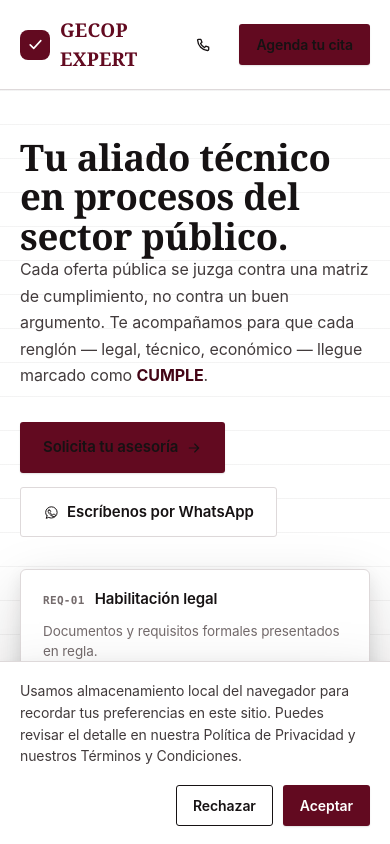
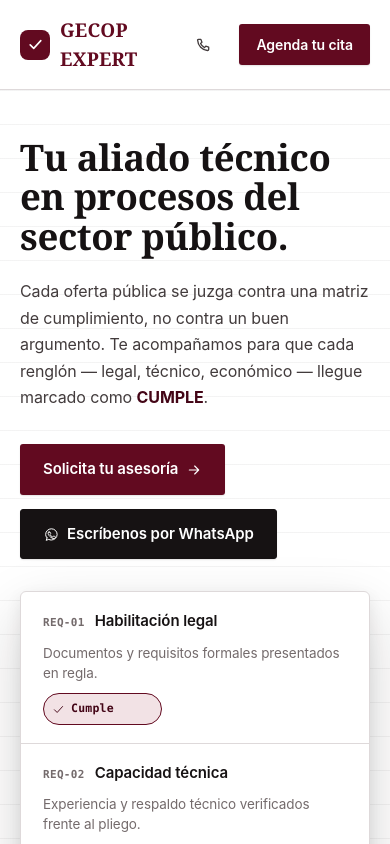
Before and after one commit to IONOS-HUB/geoexpert, a React (Vite) app: page / in a window 390 px wide. Shown: the top 844 px of the page. Built offline with nearby package versions, Linux system fonts and the light colour scheme.

Commit message:
Update index.html language to Spanish; remove Cookie Consent components and related context; enhance form validation in Contact section; optimize CSS styles and breakpoints; update Privacy Policy to reflect no cookie usage.

```diff
--- a/index.html
+++ b/index.html
@@ -1,5 +1,5 @@
 <!doctype html>
-<html lang="en">
+<html lang="es">
   <head>
     <meta charset="UTF-8" />
     <link rel="icon" type="image/svg+xml" href="/favicon.svg" />
--- a/src/components/CookieConsentBanner.tsx
+++ /dev/null
@@ -1,29 +0,0 @@
-import { Link } from 'react-router-dom'
-import { useCookieConsentContext } from '../lib/useCookieConsentContext'
-
-export function CookieConsentBanner() {
-  const { status, accept, reject } = useCookieConsentContext()
-
-  if (status !== null) return null
-
-  return (
-    <div className="cookie-banner" role="dialog" aria-live="polite" aria-label="Uso de cookies">
-      <div className="wrap cookie-banner-inner">
-        <p>
-          Usamos almacenamiento local del navegador para recordar tus preferencias en este
-          sitio. Puedes revisar el detalle en nuestra{' '}
-          <Link to="/politica-de-privacidad#cookies">Política de Privacidad</Link> y nuestros{' '}
-          <Link to="/terminos-y-condiciones">Términos y Condiciones</Link>.
-        </p>
-        <div className="cookie-banner-actions">
-          <button type="button" className="btn btn-secondary btn-sm" onClick={reject}>
-            Rechazar
-          </button>
-          <button type="button" className="btn btn-primary btn-sm" onClick={accept}>
-            Aceptar
-          </button>
-        </div>
-      </div>
-    </div>
-  )
-}
--- a/src/index.css
+++ b/src/index.css
@@ -37,6 +37,9 @@
   --font-display: 'Spectral', 'Iowan Old Style', Georgia, serif;
   --font-body: 'Inter', system-ui, -apple-system, 'Segoe UI', sans-serif;
   --font-mono: 'JetBrains Mono', ui-monospace, Consolas, monospace;
+
+  --font-size-h1: clamp(2.25rem, 2.4vw + 1.7rem, 3.6rem);
+  --font-size-h2: clamp(1.75rem, 1.4vw + 1.4rem, 2.5rem);
 
   --radius-sm: 3px;
   --radius-md: 6px;
@@ -79,6 +82,7 @@
   --shadow-lg: var(--shadow-lg);
 }
 
+@layer base {
   *,
   *::before,
   *::after {
@@ -129,6 +133,7 @@ button {
     outline: 2px solid var(--signal);
     outline-offset: 3px;
   }
+}
 
 @media (prefers-reduced-motion: reduce) {
   *,
@@ -139,6 +144,10 @@ button {
     transition-duration: 0.01ms !important;
   }
 }
+
+/* Breakpoints used across this file: 1024px (hero two-column split),
+   768px (form/footer grids to single column), 640px (header/matrix/service
+   fine-grained mobile adjustments), 560px (matrix/service row stacking). */
 
 @layer components {
   .wrap {
@@ -229,14 +238,16 @@ button {
   }
 
   .btn-whatsapp {
-    background: var(--paper-raised);
-    color: var(--ink);
-    border-color: var(--paper-line);
+    background: var(--ink);
+    color: var(--paper-raised);
+    border-color: var(--ink);
+    box-shadow: var(--shadow-sm);
   }
 
   .btn-whatsapp:hover {
-    border-color: var(--signal);
-    color: var(--signal-dark);
+    background: var(--signal-dark);
+    border-color: var(--signal-dark);
+    box-shadow: var(--shadow-md);
   }
 
   .btn-sm {
@@ -355,7 +366,7 @@ button {
   }
 
   .section h2 {
-    font-size: clamp(1.75rem, 1.4vw + 1.4rem, 2.5rem);
+    font-size: var(--font-size-h2);
     max-width: 18ch;
   }
 
@@ -381,7 +392,7 @@ button {
   }
 
   .hero-copy h1 {
-    font-size: clamp(2.25rem, 2.4vw + 1.7rem, 3.6rem);
+    font-size: var(--font-size-h1);
     line-height: 1.08;
   }
 
@@ -524,7 +535,7 @@ button {
     color: var(--signal-dark);
   }
 
-  @media (max-width: 900px) {
+  @media (max-width: 1024px) {
     .hero-inner {
       grid-template-columns: 1fr;
     }
@@ -767,6 +778,11 @@ button {
     color: var(--ink-soft);
   }
 
+  .field-optional {
+    font-weight: 400;
+    color: var(--ink-mute);
+  }
+
   .field input,
   .field textarea {
     font: inherit;
@@ -810,7 +826,7 @@ button {
     max-width: 40ch;
   }
 
-  @media (max-width: 800px) {
+  @media (max-width: 768px) {
     .contact-inner {
       grid-template-columns: 1fr;
     }
@@ -869,21 +885,6 @@ button {
     color: var(--signal-dark);
   }
 
-  .footer-cookie-btn {
-    font: inherit;
-    font-size: 14.5px;
-    color: var(--ink-soft);
-    background: none;
-    border: none;
-    padding: 0;
-    text-align: left;
-    cursor: pointer;
-  }
-
-  .footer-cookie-btn:hover {
-    color: var(--signal-dark);
-  }
-
   .footer-legal {
     border-top: 1px solid var(--paper-line);
     padding-block: 18px;
@@ -891,7 +892,7 @@ button {
     color: var(--ink-mute);
   }
 
-  @media (max-width: 700px) {
+  @media (max-width: 768px) {
     .footer-inner {
       grid-template-columns: 1fr;
       gap: 28px;
@@ -907,7 +908,7 @@ button {
   .legal-page-inner h1 {
     margin-top: 14px;
     max-width: none;
-    font-size: clamp(1.75rem, 1.4vw + 1.4rem, 2.5rem);
+    font-size: var(--font-size-h2);
   }
 
   .legal-updated {
@@ -960,64 +961,4 @@ button {
     margin-top: 28px;
   }
 
-  /* ---------- Cookie consent banner ---------- */
-
-  .cookie-banner {
-    position: fixed;
-    left: 0;
-    right: 0;
-    bottom: 0;
-    z-index: 60;
-    background: var(--paper-raised);
-    border-top: 1px solid var(--paper-line);
-    box-shadow: var(--shadow-lg);
-    animation: cookieBannerIn 320ms cubic-bezier(0.16, 1, 0.3, 1) both;
 }
-
-  .cookie-banner-inner {
-    display: flex;
-    flex-wrap: wrap;
-    align-items: center;
-    justify-content: space-between;
-    gap: 18px;
-    padding-block: 18px;
-  }
-
-  .cookie-banner p {
-    max-width: 62ch;
-    font-size: 14px;
-    line-height: 1.55;
-    color: var(--ink-soft);
-  }
-
-  .cookie-banner a {
-    color: var(--signal-dark);
-  }
-
-  .cookie-banner-actions {
-    display: flex;
-    gap: 10px;
-    flex: none;
-  }
-
-  @media (max-width: 640px) {
-    .cookie-banner-inner {
-      flex-direction: column;
-      align-items: stretch;
-    }
-    .cookie-banner-actions {
-      justify-content: flex-end;
-    }
-  }
-}
-
-@keyframes cookieBannerIn {
-  from {
-    transform: translateY(100%);
-    opacity: 0;
-  }
-  to {
-    transform: translateY(0);
-    opacity: 1;
-  }
-}
--- a/src/layout/RootLayout.tsx
+++ b/src/layout/RootLayout.tsx
@@ -1,12 +1,10 @@
 import { Outlet } from 'react-router-dom'
-import { CookieConsentBanner } from '../components/CookieConsentBanner'
-import { CookieConsentProvider } from '../lib/CookieConsentContext'
 import { Footer } from '../sections/Footer'
 import { Header } from '../sections/Header'
 
 export function RootLayout() {
   return (
-    <CookieConsentProvider>
+    <>
       <a className="skip-link" href="#contacto">
         Ir al formulario de contacto
       </a>
@@ -18,8 +16,6 @@ export function RootLayout() {
       </main>
 
       <Footer />
-
-      <CookieConsentBanner />
-    </CookieConsentProvider>
+    </>
   )
 }
--- a/src/lib/CookieConsentContext.tsx
+++ /dev/null
@@ -1,8 +0,0 @@
-import type { ReactNode } from 'react'
-import { CookieConsentContext } from './cookieConsentStore'
-import { useCookieConsent } from './useCookieConsent'
-
-export function CookieConsentProvider({ children }: { children: ReactNode }) {
-  const value = useCookieConsent()
-  return <CookieConsentContext.Provider value={value}>{children}</CookieConsentContext.Provider>
-}
--- a/src/lib/cookieConsentStore.ts
+++ /dev/null
@@ -1,6 +0,0 @@
-import { createContext } from 'react'
-import type { useCookieConsent } from './useCookieConsent'
-
-export type CookieConsentValue = ReturnType<typeof useCookieConsent>
-
-export const CookieConsentContext = createContext<CookieConsentValue | null>(null)
--- a/src/lib/useCookieConsent.ts
+++ /dev/null
@@ -1,47 +0,0 @@
-import { useCallback, useState } from 'react'
-
-export type CookieConsentStatus = 'accepted' | 'rejected' | null
-
-const STORAGE_KEY = 'gecop-cookie-consent'
-
-type StoredConsent = {
-  status: 'accepted' | 'rejected'
-  ts: string
-}
-
-function readStoredConsent(): CookieConsentStatus {
-  try {
-    const raw = window.localStorage.getItem(STORAGE_KEY)
-    if (!raw) return null
-    const parsed = JSON.parse(raw) as StoredConsent
-    return parsed.status ?? null
-  } catch {
-    return null
-  }
-}
-
-function writeStoredConsent(status: 'accepted' | 'rejected') {
-  const value: StoredConsent = { status, ts: new Date().toISOString() }
-  window.localStorage.setItem(STORAGE_KEY, JSON.stringify(value))
-}
-
-export function useCookieConsent() {
-  const [status, setStatus] = useState<CookieConsentStatus>(() => readStoredConsent())
-
-  const accept = useCallback(() => {
-    writeStoredConsent('accepted')
-    setStatus('accepted')
-  }, [])
-
-  const reject = useCallback(() => {
-    writeStoredConsent('rejected')
-    setStatus('rejected')
-  }, [])
-
-  const reset = useCallback(() => {
-    window.localStorage.removeItem(STORAGE_KEY)
-    setStatus(null)
-  }, [])
-
-  return { status, accept, reject, reset }
-}
--- a/src/lib/useCookieConsentContext.ts
+++ /dev/null
@@ -1,10 +0,0 @@
-import { useContext } from 'react'
-import { CookieConsentContext } from './cookieConsentStore'
-
-export function useCookieConsentContext() {
-  const ctx = useContext(CookieConsentContext)
-  if (!ctx) {
-    throw new Error('useCookieConsentContext must be used within a CookieConsentProvider')
-  }
-  return ctx
-}
--- a/src/pages/PrivacyPolicyPage.tsx
+++ b/src/pages/PrivacyPolicyPage.tsx
@@ -27,11 +27,6 @@ export function PrivacyPolicyPage() {
           <li>Correo electrónico</li>
           <li>El contenido de tu solicitud</li>
         </ul>
-        <p>
-          Adicionalmente, si aceptas o rechazas el aviso de cookies de este sitio, guardamos esa
-          preferencia en el almacenamiento local de tu navegador (localStorage), no en un
-          servidor.
-        </p>
 
         <h2>Finalidad del tratamiento</h2>
         <p>
@@ -65,9 +60,10 @@ export function PrivacyPolicyPage() {
 
         <h2 id="cookies">Cookies y almacenamiento local</h2>
         <p>
-          Este sitio usa únicamente una preferencia funcional guardada en tu navegador (tu
-          respuesta al aviso de cookies). Hoy no utilizamos cookies de analítica ni de
-          marketing.
+          Este sitio no utiliza cookies de ningún tipo, ni de analítica, ni de marketing, ni
+          funcionales. No almacenamos información de seguimiento en tu navegador; solo
+          procesamos los datos que ingresas voluntariamente en el formulario de contacto,
+          descritos arriba.
         </p>
 
         <h2>Contacto</h2>
--- a/src/sections/Footer.tsx
+++ b/src/sections/Footer.tsx
@@ -1,10 +1,7 @@
 import { Link } from 'react-router-dom'
 import { IconCheck } from '../Icons'
-import { useCookieConsentContext } from '../lib/useCookieConsentContext'
 
 export function Footer() {
-  const { reset } = useCookieConsentContext()
-
   return (
     <footer className="site-footer">
       <div className="wrap footer-inner">
@@ -34,9 +31,6 @@ export function Footer() {
           <h3>Legal</h3>
           <Link to="/politica-de-privacidad">Política de Privacidad</Link>
           <Link to="/terminos-y-condiciones">Términos y Condiciones</Link>
-          <button type="button" className="footer-cookie-btn" onClick={reset}>
-            Preferencias de cookies
-          </button>
         </div>
       </div>
       <div className="wrap footer-legal">
```
Also changed, not shown: src/sections/Contact.tsx (+52 -6 lines), 5 other files (tests, documents, lock files or other folders). Lines whose indentation alone changed are shown as unchanged.
